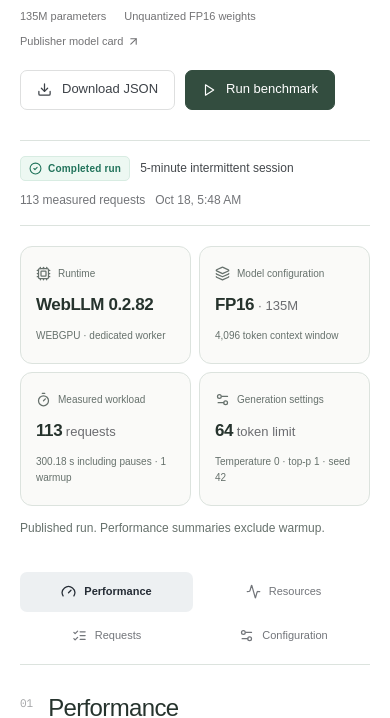
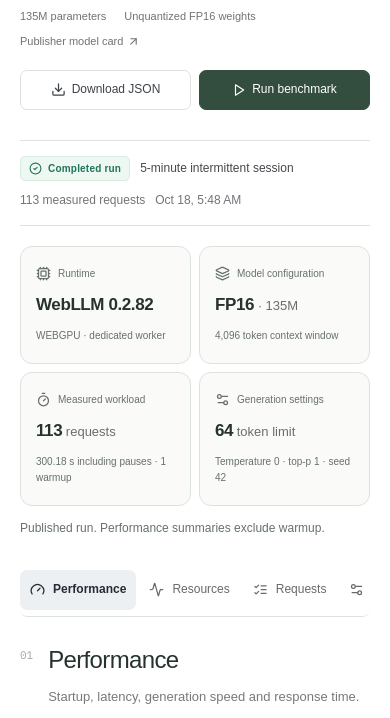
Before and after one commit to gufranmirza/browser-llm-bench, a Next.js app: page /models/smollm2-135m in a window 390 px wide. Shown: the part 315-1033 px from the top of the page. Built offline with nearby package versions, Linux system fonts and the light colour scheme; no server answers.

Commit message:
Use shared tabs and polish mobile model report actions

```diff
--- a/src/features/model-report/ModelReport.tsx
+++ b/src/features/model-report/ModelReport.tsx
@@ -32,6 +32,12 @@ import {
   CardHeader,
   CardTitle,
 } from "../../components/ui/card";
+import {
+  Tabs,
+  TabsContent,
+  TabsList,
+  TabsTrigger,
+} from "../../components/ui/tabs";
 import { replaceUrl } from "../../lib/urls";
 import type { Row } from "../leaderboard/data";
 import {
@@ -176,6 +182,14 @@ export default function ModelReport({
       cancelAnimationFrame(frame);
     };
   }, []);
+  useEffect(() => {
+    const nav = document.querySelector<HTMLElement>(".v2-section-nav");
+    const current = nav?.querySelector<HTMLElement>("[aria-current]");
+    if (!nav || !current || nav.scrollWidth <= nav.clientWidth) return;
+    nav.scrollTo({
+      left: current.offsetLeft - (nav.clientWidth - current.offsetWidth) / 2,
+    });
+  }, [activeSection]);
   const model = catalog.find((m) => m.slug === slug);
   const artifact =
     artifacts.find(
@@ -445,20 +459,26 @@ export default function ModelReport({
             ? "Illustrative data only. These values demonstrate the interface, not measured model performance."
             : "This selection has no saved report. Missing measurements stay unavailable."}
       </p>
-      <div className="v2-section-layout">
-        <nav className="v2-section-nav" aria-label="Model sections">
+      <Tabs
+        className="v2-section-layout"
+        value={activeSection}
+        onValueChange={go}
+      >
+        <TabsList className="v2-section-nav" aria-label="Model sections">
           {sections.map(([id, label, Icon]) => (
-            <button
+            <TabsTrigger
               key={id}
+              value={id}
+              aria-controls={id}
               aria-current={activeSection === id ? "location" : undefined}
-              onClick={() => go(id)}
             >
               <Icon size={15} />
               {label}
-            </button>
+            </TabsTrigger>
           ))}
-        </nav>
+        </TabsList>
         <div className="v2-section-content">
+          <TabsContent value="v2-performance" forceMount asChild>
             <section id="v2-performance">
               <SectionTitle
                 number="01"
@@ -499,8 +519,8 @@ export default function ModelReport({
                         <p>
                           Engine startup combines network or cache reads and
                           initialization. First preparation is the whole warmup
-                        response, not compilation alone. Cache observation does
-                        not establish a fully cold or fully cached run.
+                          response, not compilation alone. Cache observation
+                          does not establish a fully cold or fully cached run.
                         </p>
                         <Facts
                           items={[
@@ -529,6 +549,8 @@ export default function ModelReport({
                 </CardContent>
               </Card>
             </section>
+          </TabsContent>
+          <TabsContent value="v2-resources" forceMount asChild>
             <section id="v2-resources">
               <SectionTitle
                 number="02"
@@ -542,13 +564,15 @@ export default function ModelReport({
                   <CardHeader>
                     <CardTitle>No resource capture</CardTitle>
                     <CardDescription>
-                    Choose a saved report with profiling data. Synthetic traces
-                    are not supplied.
+                      Choose a saved report with profiling data. Synthetic
+                      traces are not supplied.
                     </CardDescription>
                   </CardHeader>
                 </Card>
               )}
             </section>
+          </TabsContent>
+          <TabsContent value="v2-requests" forceMount asChild>
             <section id="v2-requests">
               <SectionTitle
                 number="03"
@@ -625,6 +649,8 @@ export default function ModelReport({
                 </Accordion>
               )}
             </section>
+          </TabsContent>
+          <TabsContent value="v2-configuration" forceMount asChild>
             <section id="v2-configuration">
               <SectionTitle
                 number="04"
@@ -680,8 +706,8 @@ export default function ModelReport({
                       ]}
                     />
                     <p className="v2-chart-note">
-                    Weight files are not runtime memory. Largest valid input is
-                    a tested point, not a proven context limit.
+                      Weight files are not runtime memory. Largest valid input
+                      is a tested point, not a proven context limit.
                     </p>
                   </CardContent>
                 </Card>
@@ -873,10 +899,11 @@ export default function ModelReport({
                       <>
                         <Button
                           variant="outline"
+                          aria-label="Inspect raw report"
                           onClick={() => onReport(report)}
                         >
                           <FileText size={14} />
-                        Inspect raw report
+                          Raw report
                         </Button>
                         <Button
                           variant="outline"
@@ -893,15 +920,16 @@ export default function ModelReport({
                       </>
                     )}
                     <SiteLink href="/methodology/">
-                    Measurement methodology
+                      Methodology
                       <ArrowUpRight size={14} />
                     </SiteLink>
                   </div>
                 </CardContent>
               </Card>
             </section>
+          </TabsContent>
         </div>
-      </div>
+      </Tabs>
     </article>
   );
 }
--- a/src/features/model-report/model-report.css
+++ b/src/features/model-report/model-report.css
@@ -614,7 +614,6 @@
   overflow-wrap: anywhere;
 }
 .v2-evidence-card {
-  background: #fafaf8 !important;
   margin-top: 18px;
 }
 .v2-evidence-actions {
@@ -760,7 +759,40 @@
     gap: 20px;
   }
   .v2-hero-actions {
-    flex-direction: row;
+    display: grid;
+    grid-template-columns: repeat(2, minmax(0, 1fr));
+    width: 100%;
+    gap: 8px;
+  }
+  .v2-hero-actions .button {
+    min-width: 0;
+    padding: 10px 8px;
+    gap: 6px;
+    font-size: 12px;
+  }
+  .v2-evidence-actions {
+    display: grid;
+    grid-template-columns: repeat(2, minmax(0, 1fr));
+    gap: 8px;
+  }
+  .v2-evidence-actions .button {
+    min-width: 0;
+    padding: 10px 4px;
+    gap: 6px;
+    font-size: 12px;
+  }
+  .v2-hero-actions .button svg,
+  .v2-evidence-actions .button svg {
+    flex-shrink: 0;
+  }
+  .v2-evidence-actions > a {
+    grid-column: 1 / -1;
+    justify-content: space-between;
+    min-height: 40px;
+    margin: 6px 0 0;
+    padding-top: 14px;
+    border-top: 1px solid var(--v2-border);
+    font-size: 12px;
   }
   .v2-run-bar {
     gap: 10px;
@@ -928,13 +960,17 @@
 }
 
 /* Independent performance views and persistent report navigation. */
-.v2-section-layout {
+.model-v2 .v2-section-layout[data-slot="tabs"] {
   display: grid;
   grid-template-columns: 165px minmax(0, 1fr);
   gap: 30px;
   align-items: start;
 }
 .model-v2 .v2-section-nav {
+  display: flex;
+  width: 100%;
+  max-width: 100%;
+  flex-wrap: nowrap;
   height: fit-content;
   align-self: start;
   flex-direction: column;
@@ -956,6 +992,7 @@
   font-size: 12px;
 }
 .model-v2 .v2-section-nav button[aria-current] {
+  box-shadow: none;
   background: #edf0f2;
   color: #252c35;
   font-weight: 600;
@@ -1067,7 +1104,7 @@
   font-variant-numeric: tabular-nums;
 }
 @media (max-width: 1050px) {
-  .v2-section-layout {
+  .model-v2 .v2-section-layout[data-slot="tabs"] {
     grid-template-columns: 140px minmax(0, 1fr);
     gap: 16px;
   }
@@ -1082,7 +1119,7 @@
   }
 }
 @media (max-width: 760px) {
-  .v2-section-layout {
+  .model-v2 .v2-section-layout[data-slot="tabs"] {
     display: block;
   }
   .model-v2 .v2-section-nav {
@@ -1090,15 +1127,20 @@
     top: var(--site-header-offset);
     flex-direction: row;
     gap: 3px;
-    background: #fffffff5;
+    background: white;
+    flex-wrap: nowrap;
     overflow-x: auto;
-    padding: 8px 0;
+    scrollbar-width: thin;
+    scrollbar-color: #c6d0ca transparent;
+    padding: 6px 0;
     border-bottom: 1px solid var(--v2-border);
     margin-bottom: 24px;
   }
   .model-v2 .v2-section-nav button {
-    padding: 10px 8px;
-    font-size: 11px;
+    flex: 0 0 auto;
+    min-height: 40px;
+    padding: 10px;
+    font-size: 12px;
     white-space: nowrap;
   }
   .v2-section-content {
@@ -1168,21 +1210,6 @@
 }
 
 @media (max-width: 480px) {
-  .model-v2 .v2-section-nav {
-    flex-wrap: wrap;
-    overflow: visible;
-    background: white;
-    gap: 4px;
-  }
-  .model-v2 .v2-section-nav button {
-    flex: 1 1 calc(50% - 4px);
-    justify-content: center;
-    min-height: 40px;
-    padding: 8px;
-  }
-  .v2-section-content > section {
-    scroll-margin-top: calc(var(--site-header-offset) + 115px);
-  }
   .v2-dialog-footer {
     gap: 8px;
   }
```
Lines whose indentation alone changed are shown as unchanged.
